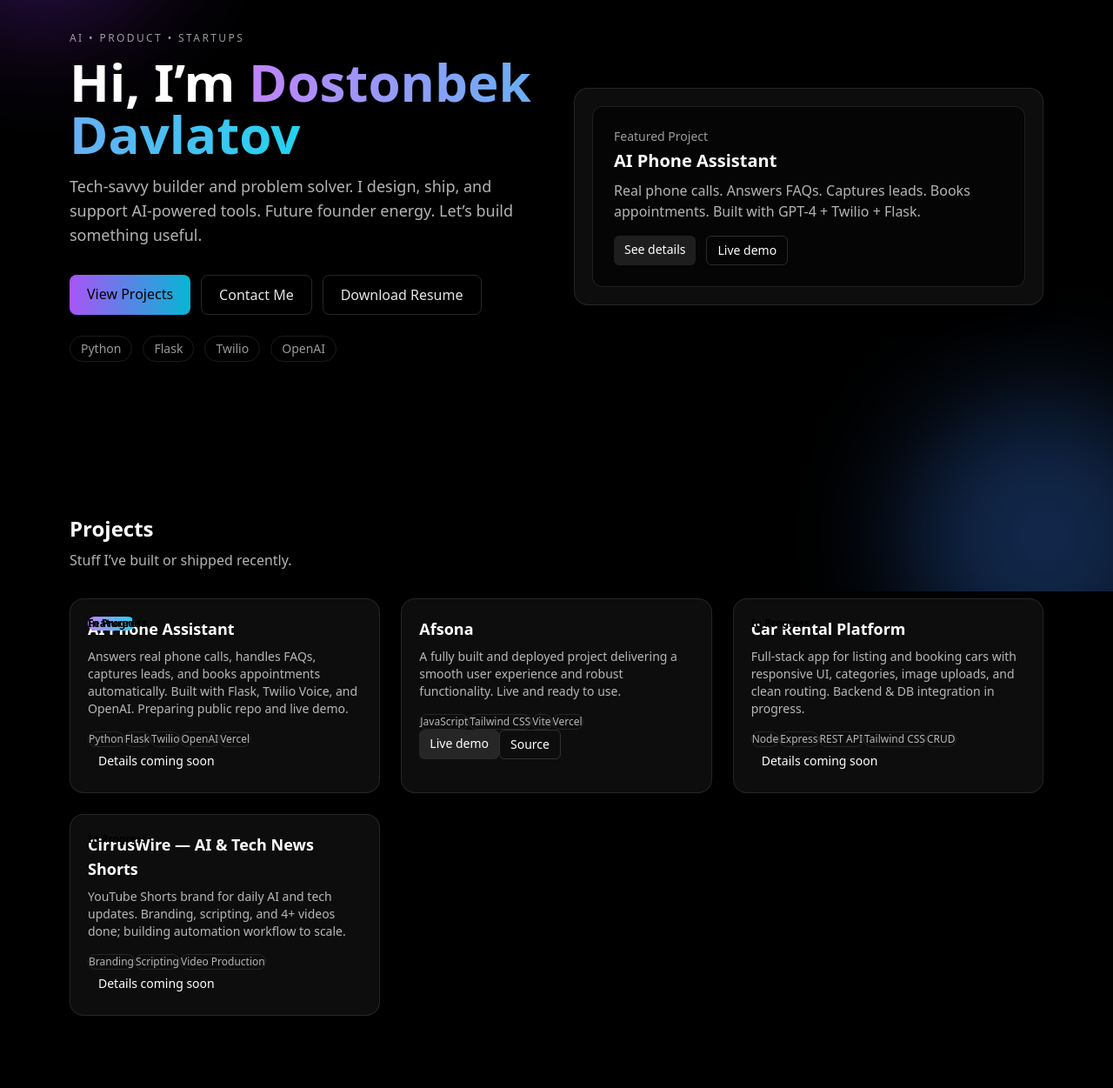
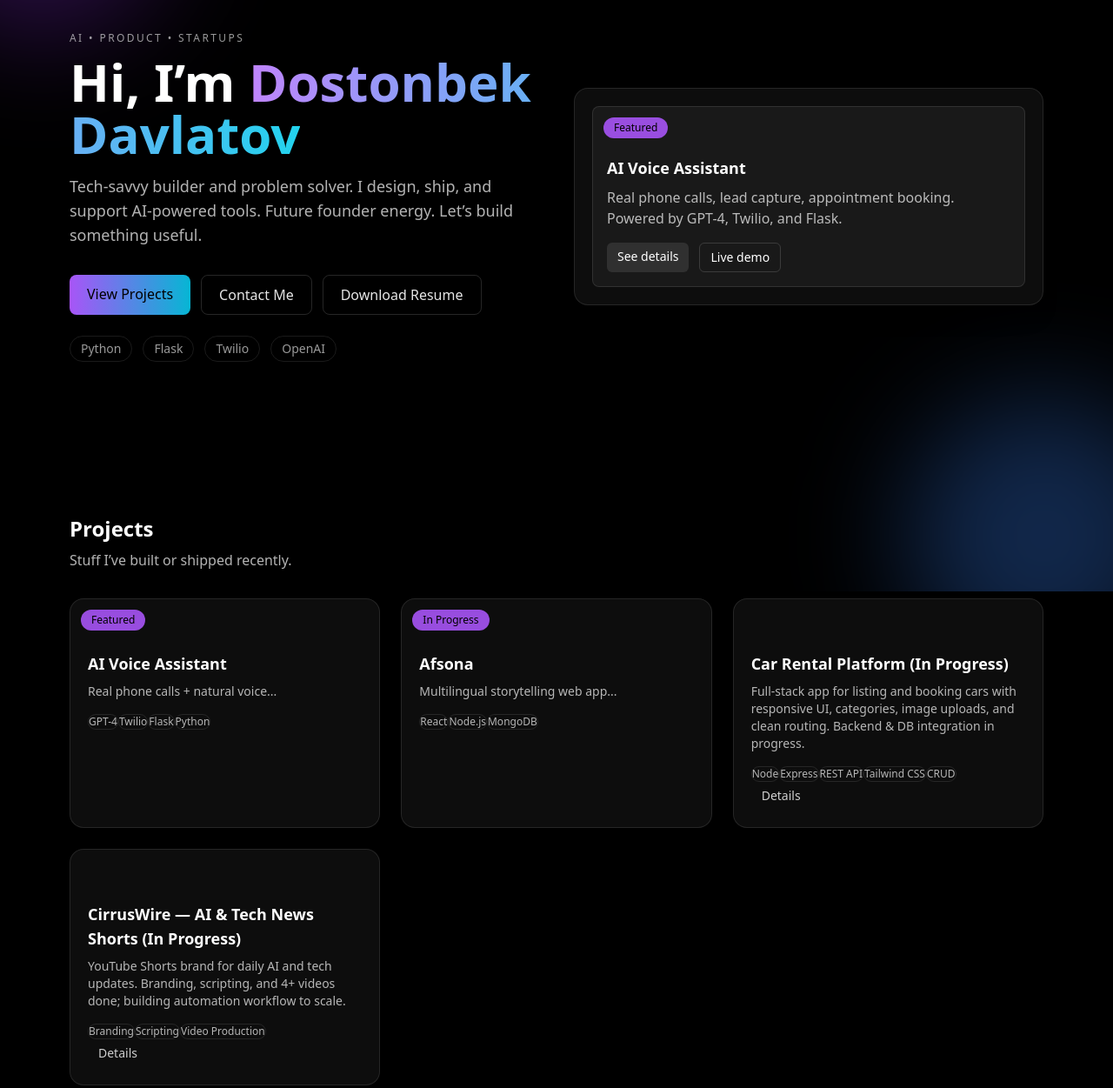
Before and after one commit to Nick0422/dostonbek-portfolio, a website built with Vite: page index.html in a window 1280 px wide. Shown: the part 120-1371 px from the top of the page at 87% size. Built offline with nearby package versions, Linux system fonts and the light colour scheme.

Commit message:
Fix project badge overlap and add status labels

```diff
--- a/index.html
+++ b/index.html
@@ -103,12 +103,14 @@
             </div>
         </div>
         <div class="rounded-2xl border border-white/10 bg-white/5 p-5 shadow-xl backdrop-blur">
-            <div class="rounded-xl border border-white/10 bg-black/60 p-6">
-                <p class="text-sm text-white/60">Featured Project</p>
-                <h3 class="mt-1 text-xl font-semibold">AI Phone Assistant</h3>
+            <div class="relative rounded-lg border border-white/10 bg-white/5 p-4">
+                <span
+                    class="absolute top-3 left-3 z-10 rounded-full bg-purple-500/90 px-3 py-1 text-xs font-medium text-black">
+                    Featured
+                </span>
+                <h3 class="mt-10 text-lg font-semibold">AI Voice Assistant</h3>
                 <p class="mt-2 text-white/70">
-                    Real phone calls. Answers FAQs. Captures leads. Books appointments. Built with GPT-4 + Twilio +
-                    Flask.
+                    Real phone calls, lead capture, appointment booking. Powered by GPT-4, Twilio, and Flask.
                 </p>
                 <div class="mt-4 flex gap-3">
                     <a href="#projects" class="rounded-md bg-white/10 px-3 py-1.5 text-sm hover:bg-white/15">See
--- a/src/main.js
+++ b/src/main.js
@@ -27,20 +27,18 @@ window.addEventListener('DOMContentLoaded', () => {
 // ===== Projects data =====
 const projects = [
     {
-        // FEATURED
-        title: "AI Phone Assistant (In Progress)",
-        summary:
-            "Answers real phone calls, handles FAQs, captures leads, and books appointments automatically. Built with Flask, Twilio Voice, and OpenAI. Preparing public repo and live demo.",
-        tags: ["Python", "Flask", "Twilio", "OpenAI", "Vercel"],
-        links: { details: "#projects" },
-        featured: true
+        title: "AI Voice Assistant",
+        status: "Featured",
+        summary: "Real phone calls + natural voice...",
+        tags: ["GPT-4", "Twilio", "Flask", "Python"],
+        links: {}
     },
     {
         title: "Afsona",
-        summary:
-            "A fully built and deployed project delivering a smooth user experience and robust functionality. Live and ready to use.",
-        tags: ["JavaScript", "Tailwind CSS", "Vite", "Vercel"],
-        links: { demo: "https://afsona.vercel.app", repo: "https://github.com/Nick0422/afsona" }
+        status: "In Progress",
+        summary: "Multilingual storytelling web app...",
+        tags: ["React", "Node.js", "MongoDB"],
+        links: {}
     },
     {
         title: "Car Rental Platform (In Progress)",
@@ -72,21 +70,21 @@ function renderProjects(gridEl, items) {
             const featured = !!p.featured;
 
             return `
-  <article class="project-card reveal relative rounded-2xl border border-white/10 ${featured ? 'ring-1 ring-purple-400/40 shadow-2xl' : ''} bg-white/5 p-5 transition-all duration-700 will-change-transform hover:border-white/20 hover:bg-white/10">
-    ${featured ? `<span class="absolute -top-3 left-3 rounded-full bg-gradient-to-r from-purple-400 to-cyan-400 px-2 py-0.5 text-xs font-semibold text-black">Featured</span>` : ''}
-    ${inProgress ? `<span class="absolute top-3 right-3 rounded-full bg-yellow-400/90 px-2 py-0.5 text-xs font-semibold text-black">In Progress</span>` : ""}
+  <article class="relative project-card reveal rounded-2xl border border-white/10 bg-white/5 p-5 shadow-xl transition-all duration-700 will-change-transform hover:border-white/20 hover:bg-white/10">
+    ${p.status ? `<span class="absolute top-3 left-3 z-10 rounded-full bg-purple-500/90 px-3 py-1 text-xs font-medium text-black">${p.status}</span>` : ""}
     <div class="flex items-start justify-between gap-3">
-      <h3 class="text-lg font-semibold">${cleanTitle}</h3>
+      <h3 class="mt-10 text-lg font-semibold">${p.title}</h3>
     </div>
     <p class="mt-2 text-sm text-white/70">${p.summary}</p>
     <div class="mt-4 flex flex-wrap gap-2">${tags}</div>
     <div class="mt-5 flex flex-wrap gap-2">
-      ${p.links?.demo ? `<a href="${p.links.demo}" target="_blank" rel="noopener" class="rounded-md bg-white/10 px-3 py-1.5 text-sm hover:bg-white/15">Live demo</a>` : ""}
-      ${p.links?.repo ? `<a href="${p.links.repo}" target="_blank" rel="noopener" class="rounded-md border border-white/15 px-3 py-1.5 text-sm hover:bg-white/10">Source</a>` : ""}
-      ${(!p.links?.demo && !p.links?.repo) ? `<span class="rounded-md px-3 py-1.5 text-sm text-white/50">Details coming soon</span>` : ""}
+      ${p.links.demo ? `<a href="${p.links.demo}" class="rounded-md bg-white/10 px-3 py-1.5 text-sm hover:bg-white/15">Live demo</a>` : ""}
+      ${p.links.repo ? `<a href="${p.links.repo}" class="rounded-md border border-white/15 px-3 py-1.5 text-sm hover:bg-white/10">Source</a>` : ""}
+      ${p.links.details ? `<a href="${p.links.details}" class="rounded-md px-3 py-1.5 text-sm text-white/80 hover:text-white">Details</a>` : ""}
     </div>
   </article>
 `;
+
         })
         .join("");
 }
```
Also changed, not shown: 1 other file.
